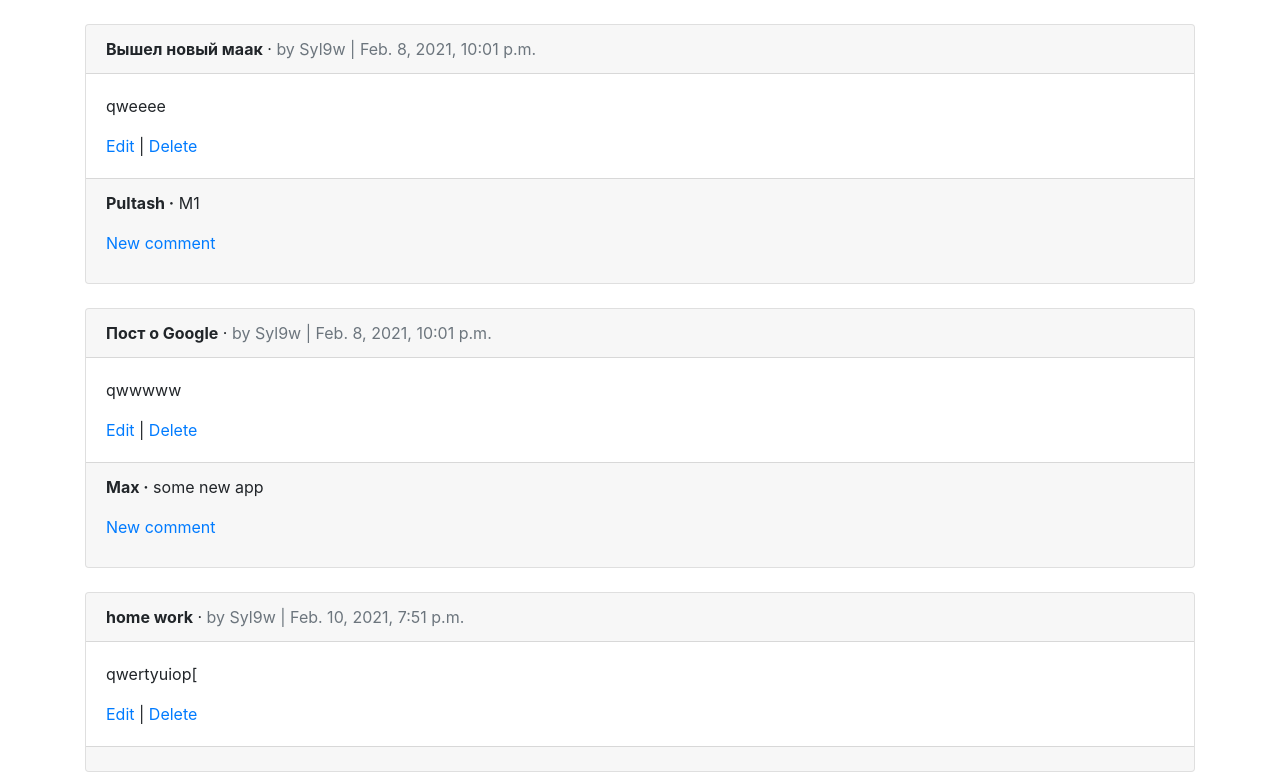
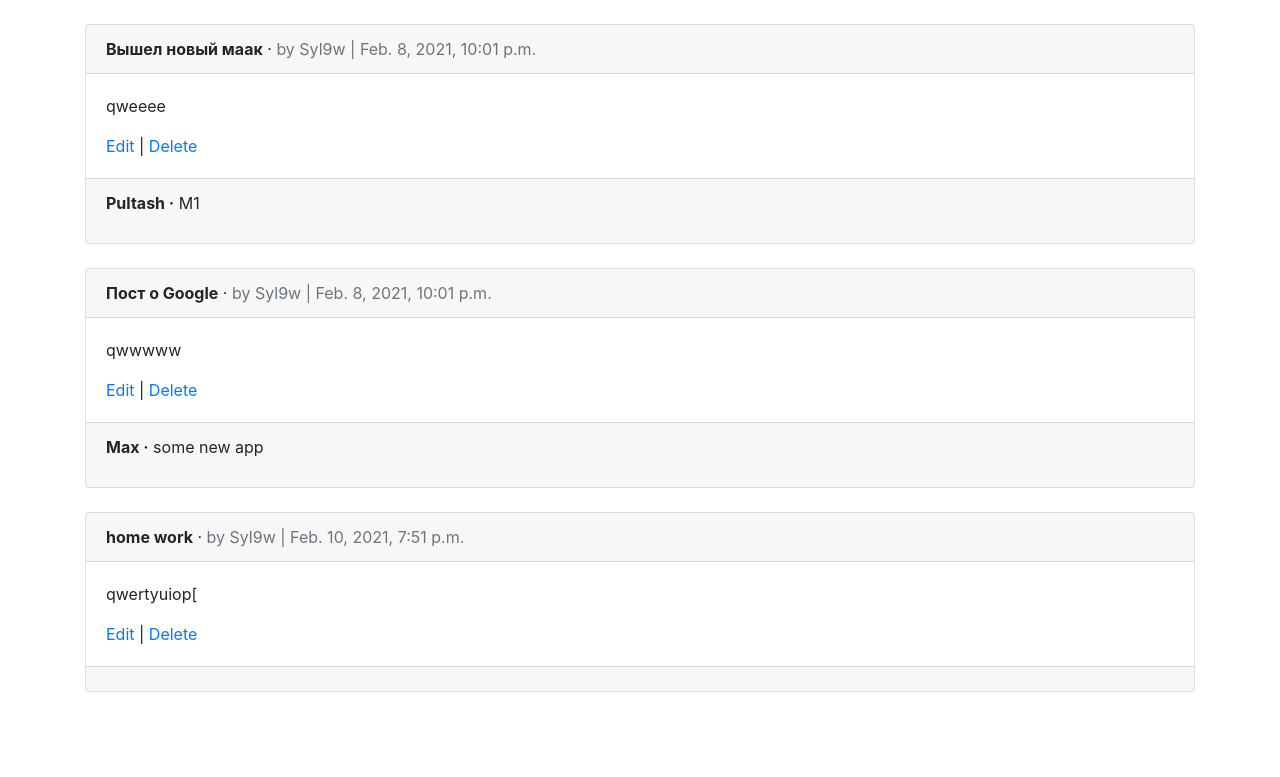
Before and after one commit to Syl9w/NewsPaper, a Django app: page /articles/ in a window 1280 px wide. Shown: the part 56-833 px from the top of the page. After the commit the page ends 748 px from the top, so only its background shows below. Run offline with Django 3.2, Linux system fonts and the light colour scheme; a user stored in the database is signed in; data comes from the database, SQL or seed files in the repository; some libraries are stand-ins or nearby versions.

Commit message:
Solve bugs

```diff
--- a/articles/urls.py
+++ b/articles/urls.py
@@ -6,13 +6,13 @@ from .views import (
     ArticleDetailView,
     ArticleDeleteView,
     ArticleCreateView,
-    CommentCreateView
+
     )
 urlpatterns = [
     path('<int:pk>/edit/', ArticleEditView.as_view(), name='article_edit'),
     path('<int:pk>/detail/', ArticleDetailView.as_view(), name='article_detail'),
     path('<int:pk>/delete/', ArticleDeleteView.as_view(), name='article_delete'),
     path('new/', ArticleCreateView.as_view(), name='article_new'),
-    path('<int:article_pk>/comment/', CommentCreateView.as_view(), name='comment_new'),
+
     path('', ArticleListView.as_view(), name = 'article_list'),
 ]
--- a/articles/views.py
+++ b/articles/views.py
@@ -51,12 +51,3 @@ class ArticleCreateView(LoginRequiredMixin, CreateView):
     def form_valid(self, form):
         form.instance.author = self.request.user
         return super().form_valid(form)
-
-class CommentCreateView(LoginRequiredMixin, CreateView):
-    model = Comment
-    template_name = 'comment_create.html'
-    fields = ('comment')
-    def form_valid(self, form):
-        form.instance.author = self.request.user
-        form.instance.article = Article.objects.get(pk=self.kwargs['article_pk'])
-        return super().form_valid(form)
--- a/templates/article_list.html
+++ b/templates/article_list.html
@@ -22,8 +22,9 @@
             <span class="font-weight-bold">{{ comment.author }} &middot;</span>
             {{ comment }}
           </p>
-          <p><a href="{% url 'comment_new' %}">New comment</a> </p>
+
         {% endfor %}
+
       </div>
     </div>
     <br />
```
